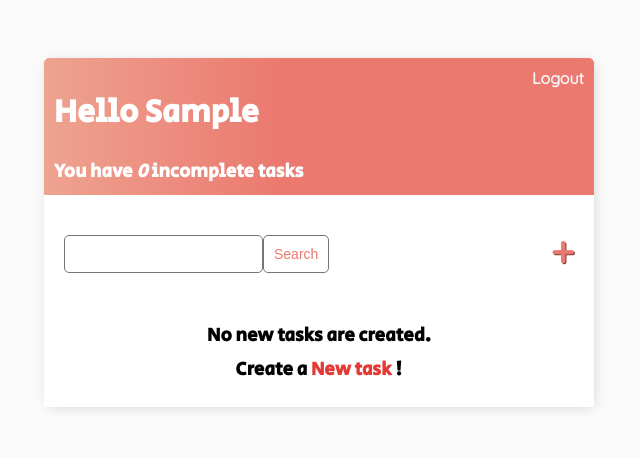
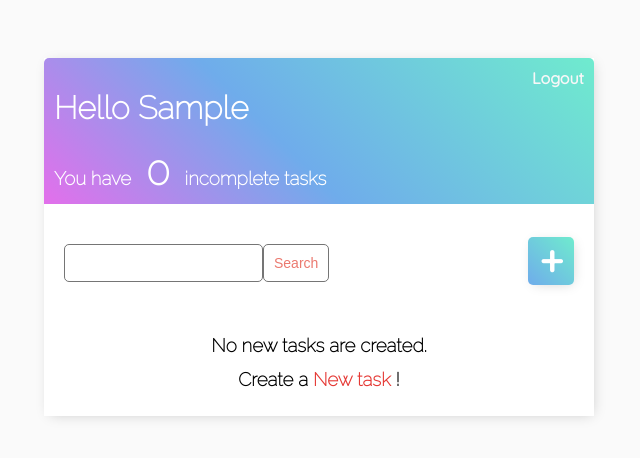
Before and after one commit to livingkurt/Django-Todos, a Django app: page / in a window 1280 px wide. Shown: the top 458 px of the page, without its empty margins (321-961 px from the left). Run offline with Django 3.2, Linux system fonts and the light colour scheme; the visitor is signed in with stand-in values (Sample User, id 1); data that the repository does not hold is empty.

Commit message:
Updated the styling for the Add Button and Header

```diff
--- a/base/templates/base/main.html
+++ b/base/templates/base/main.html
@@ -7,7 +7,7 @@
   <title>Django Todos</title>
   <link rel="preconnect" href="https://fonts.googleapis.com">
   <link rel="preconnect" href="https://fonts.gstatic.com" crossorigin>
-  <link href="https://fonts.googleapis.com/css2?family=Quicksand&family=Secular+One&display=swap" rel="stylesheet">
+  <link href="https://fonts.googleapis.com/css2?family=Quicksand&family=Raleway:wght@100&display=swap" rel="stylesheet">
   <style>
     body {
       background-color: #FAFAFA;
@@ -21,7 +21,7 @@
     h4,
     h5,
     h6 {
-      font-family: 'Secular One', sans-serif;
+      font-family: 'Raleway', sans-serif;
     }
 
     a,
@@ -52,7 +52,7 @@
       color: #fff;
       padding: 10px;
       border-radius: 5px 5px 0 0;
-      background: linear-gradient(90deg, #EEA390 0%, #EB796F 43%, #EB796F 100%);
+      background: linear-gradient(45deg, #e36feb 0%, #6faceb 43%, #6febce 100%);
     }
 
     .header-bar a {
@@ -136,10 +136,22 @@
 
 
     #add-link {
-      color: #EB796F;
+      /* color: #6faceb; */
       text-decoration: none;
       font-size: 42px;
-      text-shadow: 1px 1px #81413b;
+      border-radius: 5px;
+      height: 26px;
+      display: flex;
+      align-items: center;
+      padding: 11px;
+      background: #6fdcd4;
+      text-align: center;
+      color: white;
+      background: linear-gradient(45deg, #6faceb 0%, #6febce 100%);
+      -webkit-box-shadow: 2px 2px 13px -4px rgb(0 0 0 / 21%);
+      box-shadow: 2px 2px 13px -4px rgb(0 0 0 / 21%);
+      /* text-shadow: 1px 1px #81413b; */
+
     }
 
     #search-add-wrapper {
--- a/base/templates/base/task_list.html
+++ b/base/templates/base/task_list.html
@@ -5,7 +5,8 @@
 <div class="header-bar">
   <div>
     <h1>Hello {{request.user|title}}</h1>
-    <h3 style="margin:0">You have <i>{{count}}</i> incomplete task{{ count|pluralize:"s" }}</h3>
+    <h3 style="margin:0">You have <span style="font-size: 39px; margin: 10px;">{{count}}</span> incomplete
+      task{{count|pluralize:"s" }}</h3>
   </div>
 
   {% if request.user.is_authenticated %}
```
